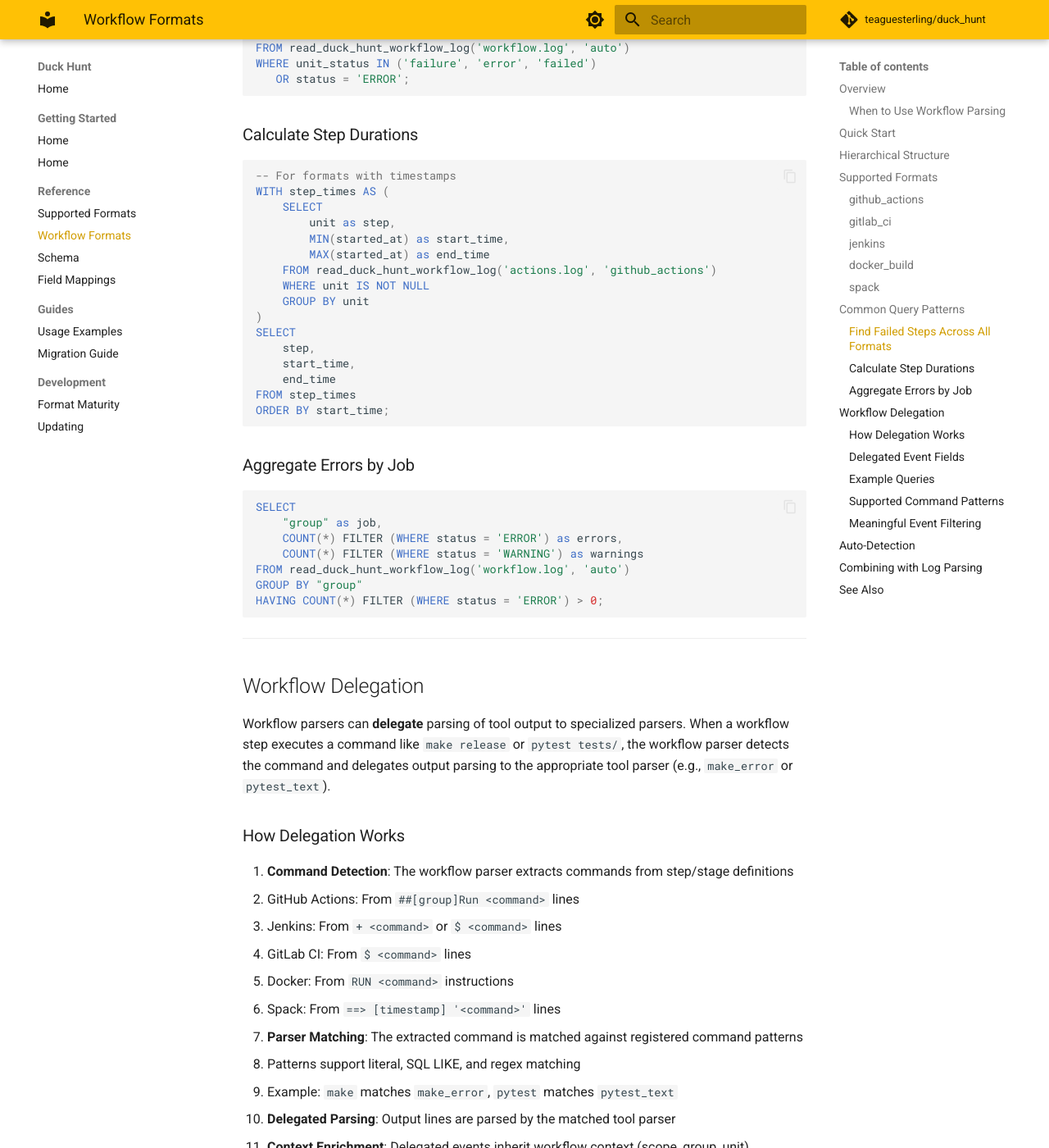
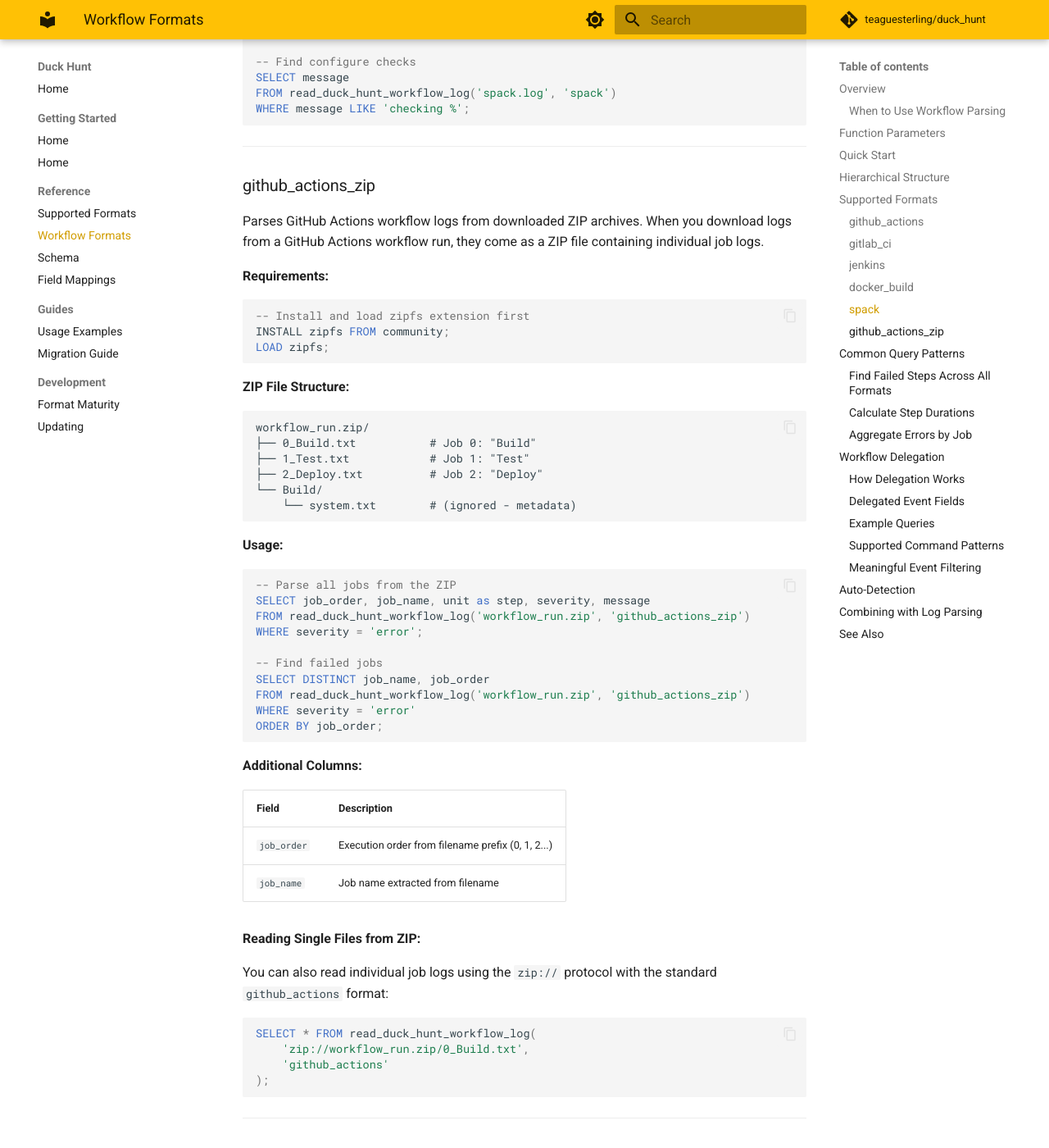
Before and after one commit to teaguesterling/duck_hunt, an MkDocs documentation site: the page built from docs/workflow-formats.md, in a window 1280 px wide and 1400 px high, scrolled down 7880 px. Shown: the whole window at 82% size. Built offline with MkDocs 1.6.1 and Material for MkDocs 9.7.7, drawn with Linux system fonts in a browser that asks for light colours; comment, search, counter and statistics services are not loaded; some of the changed text lies outside the part shown.

Commit message:
Update documentation for recent features
- README: Add new function parameters (ignore_errors, content), content
  modes, ZIP archive support section
- workflow-formats: Add github_actions_zip format documentation and
  function parameters section
- schema: Add workflow-specific fields (job_order, job_name, etc.)

Co-Authored-By: Claude Opus 4.5 <noreply@anthropic.com>

````diff
--- a/docs/workflow-formats.md
+++ b/docs/workflow-formats.md
@@ -25,6 +25,20 @@ Use `read_duck_hunt_log()` when you need to:
 - Extract individual error messages
 - Parse compiler/linter output within CI logs
 - Count specific error types
+
+## Function Parameters
+
+```sql
+read_duck_hunt_workflow_log(source, format, severity_threshold, ignore_errors)
+parse_duck_hunt_workflow_log(text, format, severity_threshold)
+```
+
+| Parameter | Type | Default | Description |
+|-----------|------|---------|-------------|
+| `source` / `text` | VARCHAR | required | File path/glob or content string |
+| `format` | VARCHAR | `'auto'` | Workflow format (see below) |
+| `severity_threshold` | VARCHAR | `'all'` | Minimum severity to include |
+| `ignore_errors` | BOOLEAN | `false` | Continue if files fail to parse |
 
 ## Quick Start
 
@@ -335,6 +349,61 @@ WHERE message LIKE 'checking %';
 
 ---
 
+### github_actions_zip
+
+Parses GitHub Actions workflow logs from downloaded ZIP archives. When you download logs from a GitHub Actions workflow run, they come as a ZIP file containing individual job logs.
+
+**Requirements:**
+```sql
+-- Install and load zipfs extension first
+INSTALL zipfs FROM community;
+LOAD zipfs;
+```
+
+**ZIP File Structure:**
+```
+workflow_run.zip/
+├── 0_Build.txt           # Job 0: "Build"
+├── 1_Test.txt            # Job 1: "Test"
+├── 2_Deploy.txt          # Job 2: "Deploy"
+└── Build/
+    └── system.txt        # (ignored - metadata)
+```
+
+**Usage:**
+```sql
+-- Parse all jobs from the ZIP
+SELECT job_order, job_name, unit as step, severity, message
+FROM read_duck_hunt_workflow_log('workflow_run.zip', 'github_actions_zip')
+WHERE severity = 'error';
+
+-- Find failed jobs
+SELECT DISTINCT job_name, job_order
+FROM read_duck_hunt_workflow_log('workflow_run.zip', 'github_actions_zip')
+WHERE severity = 'error'
+ORDER BY job_order;
+```
+
+**Additional Columns:**
+
+| Field | Description |
+|-------|-------------|
+| `job_order` | Execution order from filename prefix (0, 1, 2...) |
+| `job_name` | Job name extracted from filename |
+
+**Reading Single Files from ZIP:**
+
+You can also read individual job logs using the `zip://` protocol with the standard `github_actions` format:
+
+```sql
+SELECT * FROM read_duck_hunt_workflow_log(
+    'zip://workflow_run.zip/0_Build.txt',
+    'github_actions'
+);
+```
+
+---
+
 ## Common Query Patterns
 
 ### Find Failed Steps Across All Formats
````
Also changed, not shown: README.md (+53 -6 lines), docs/schema.md (+16 -0 lines).
